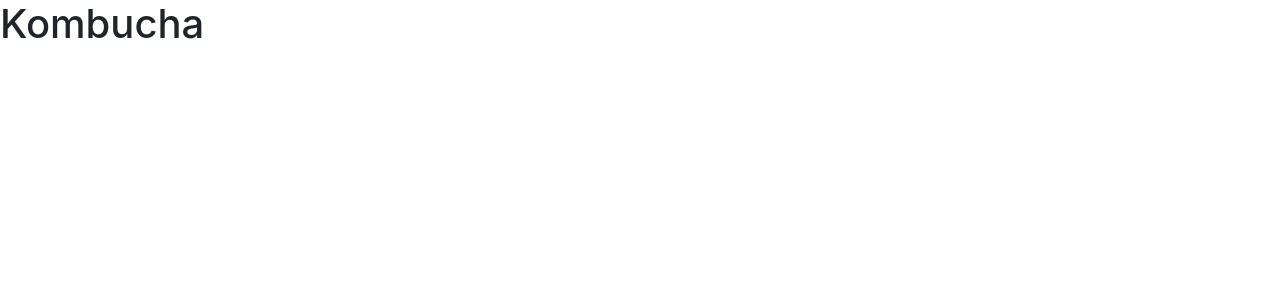
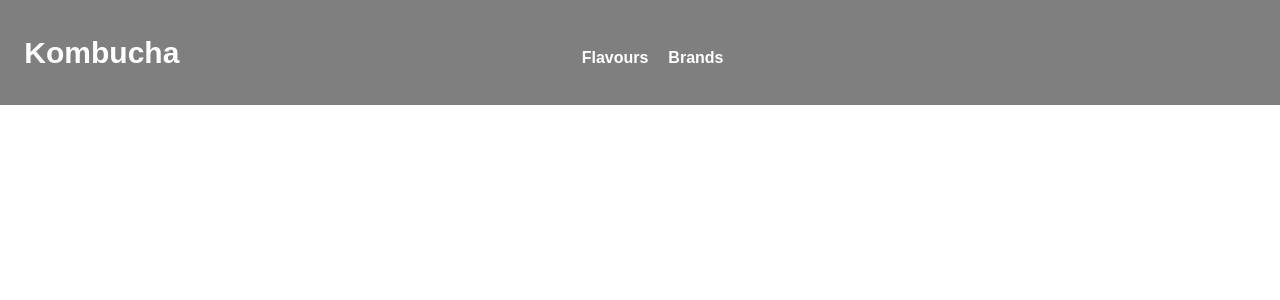
Before and after one commit to nehamalhotra23/Tap-Room, a React app: page / in a window 1280 px wide. Shown: the top 300 px of the page. Built offline with nearby package versions, Linux system fonts and the light colour scheme.

Commit message:
add navbar

```diff
--- a/src/components/App.jsx
+++ b/src/components/App.jsx
@@ -11,9 +11,7 @@ function App() {
   return (
     <div>
        <Switch>
-
-       <div ><Route exact path="/" component={Header} /></div>
-
+        <div ><Route exact path="/" component={Header}/></div>
         <div ><Route exact path="/KombuchaList" component={KombuchaList} /></div>
 
       </Switch>
--- a/src/components/Header.jsx
+++ b/src/components/Header.jsx
@@ -1,14 +1,87 @@
 import React from "react";
+import { Link } from 'react-router-dom';
 
 function Header() {
+     var navigation = {
+      paddingTop: "30px",
+      paddingBottom: "30px",
+      position: 'absolute',
+      top: '0',
+      width: '100%',
+      zIndex: '1',
+      backgroundColor: 'rgba(0, 0, 0, 0.5)'
+    };
 
-  return (
-    <div>
-          <h1>Kombucha</h1>
+    var navbarRight = {
+      float: "right",
+      textDecoration: "none",
+      padding: "10px",
+      color: "#fff",
+      fontFamily: "Arial",
+      fontWeight: "900",
+      '&:hover': {
+        textDecoration: "underline"
+      }
+    };
+    var link = {
+      textDecoration: "none",
+      padding: "10px",
+      color: "#fff",
+      fontFamily: "Arial",
+      fontWeight: "900",
+      '&:hover': {
+        textDecoration: "underline"
+      }
+    };
+
+    var logo = {
+      paddingLeft: "2%",
+      fontFamily: "Arial",
+      fontSize: "30px",
+      fontWeight: "bold",
+      textDecoration: "none",
+      color: "#fff"
+    };
+
+    var center = {
+      textDecoration: "none",
+      padding: "10px",
+      color: "#fff",
+      fontFamily: "Arial",
+      fontWeight: "900",
+      '&:hover': {
+        textDecoration: "underline"
+      }
+    };
+    var modelX = {
+      textDecoration: "none",
+      padding: "10px",
+      color: "#fff",
+      fontFamily: "Arial",
+      fontWeight: "900",
+      marginLeft: '30vmax',
+      marginRight: 'auto',
+      '&:hover': {
+        textDecoration: "underline"
+      }
+    };
+    var navDiv = {
+      marginRight: '5%'
+    }
+
+    return (
+      <div style={navigation}>
+        <div className="header">
+          <nav>
+            <div style={navDiv}>
+              <Link to="/" style={logo}>Kombucha </Link>
+              <Link to="/modelX" style={modelX}>Flavours</Link>
+              <Link to="/modelY" style={center}>Brands</Link>
+            </div>
+          </nav>
         </div>
+      </div>
 
-
-  );
-}
-
-export default Header;
+    );
+  }
+  export default Header;
```
